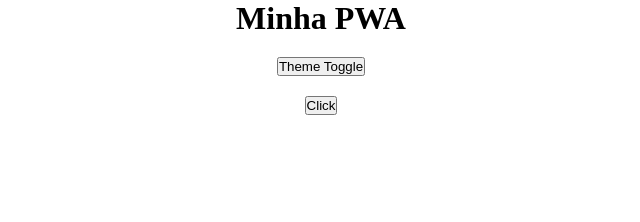
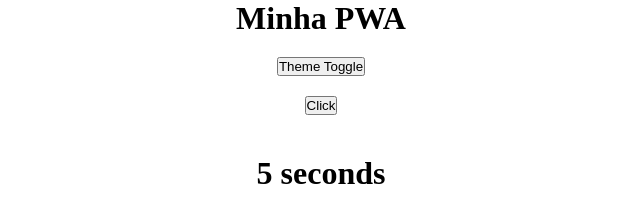
Before and after one commit to shimuzinho/GCSI-Branchs01, a website built with Vite: page index.html in a window 1280 px wide. Shown: the whole page, without its empty margins (319-959 px from the left). Built offline with nearby package versions, Linux system fonts and the light colour scheme.

Commit message:
fix(css): timer styles aplication

```diff
--- a/index.html
+++ b/index.html
@@ -20,7 +20,9 @@
       <button onclick="handleClick ()">Click</button>
       <h1 id="saidaClicks"></h1>
     </div>
+    <h1 id="timer"></h1>
   </div>
+  <script src="/js/timer.js"></script>
   <script src="/js/clickAnalytics.js"></script>
   <script src="/js/themeToggle.js"></script>
   <script src="/js/main.js"></script>
--- /dev/null
+++ b/js/timer.js
@@ -0,0 +1,6 @@
+let seconds = 0;
+
+setInterval(() => {
+    seconds++;
+    document.querySelector("#timer").textContent = `${seconds} seconds`;
+}, 1000);
--- a/styles/main.css
+++ b/styles/main.css
@@ -26,3 +26,7 @@
 #saidaClicks {
     margin: 20px;
 }
+
+#timer {
+    text-align: center;
+}
```
